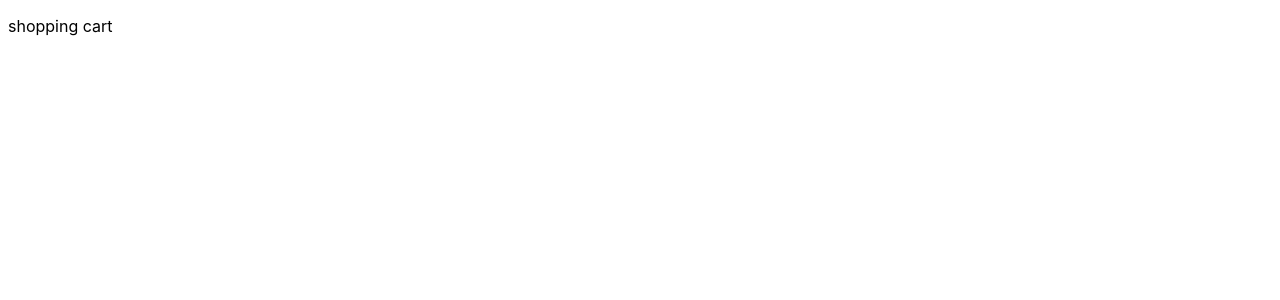
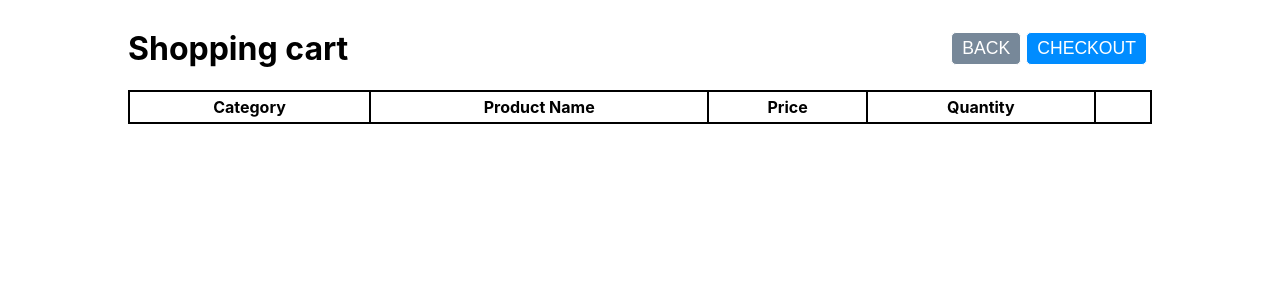
Before and after one commit to balazsvitus/online-shop-frontend, a React (Vite) app: page /cart in a window 1280 px wide. Shown: the top 300 px of the page. Built offline with nearby package versions, Linux system fonts and the light colour scheme.

Commit message:
Chapter 7: Shopping cart implementation

```diff
--- /dev/null
+++ b/src/contexts/ShoppingCartContext.tsx
@@ -0,0 +1,58 @@
+import { createContext, useState } from 'react';
+import { ProductDetailType } from '../types/ProductDetail';
+import { ShoppingCartItemType } from '../types/ShoppingCart';
+
+type ShoppingCartContextType = {
+  shoppingCart: ShoppingCartItemType[];
+  addToShoppingCart: (product: ProductDetailType) => void;
+  removeFromShoppingCart: (product: ProductDetailType) => void;
+};
+
+const ShoppingCartContext = createContext({} as ShoppingCartContextType);
+
+type ShoppingCartProviderProps = {
+  children: React.ReactNode;
+};
+
+export function ShoppingCartProvider({ children }: ShoppingCartProviderProps) {
+  const [shoppingCart, setShoppingCart] = useState<ShoppingCartItemType[]>([]);
+
+  const addToShoppingCart = (product: ProductDetailType) => {
+    const tempCart = shoppingCart;
+    const tempCartItem = tempCart.find((t) => t.product.id === product.id);
+    if (tempCartItem) {
+      tempCartItem.quantity += 1;
+    } else {
+      tempCart.push({
+        product,
+        quantity: 1,
+      });
+    }
+    setShoppingCart(tempCart);
+    alert(`${product.name} successfully added to the shopping cart!`);
+  };
+
+  const removeFromShoppingCart = (product: ProductDetailType) => {
+    const tempCart = shoppingCart;
+    const tempCartItem = tempCart.find((t) => t.product.id === product.id);
+    if (tempCartItem) {
+      if (tempCartItem.quantity > 1) {
+        tempCartItem.quantity -= 1;
+      } else {
+        delete tempCart[tempCart.indexOf(tempCartItem!)];
+      }
+      setShoppingCart(tempCart);
+      alert(`${product.name} successfully removed from the shopping cart!`);
+    }
+  };
+
+  return (
+    <ShoppingCartContext.Provider
+      value={{ shoppingCart, addToShoppingCart, removeFromShoppingCart }}
+    >
+      {children}
+    </ShoppingCartContext.Provider>
+  );
+}
+
+export default ShoppingCartContext;
--- a/src/features/products/pages/ProductDetails.tsx
+++ b/src/features/products/pages/ProductDetails.tsx
@@ -2,6 +2,7 @@ import { useNavigate, useParams } from 'react-router-dom';
 import useProductDetails from '../hooks/useProductDetails';
 import styles from '../styles/productDetails.module.css';
 import { useEffect } from 'react';
+import useShoppingCart from '../../../hooks/useShoppingCart';
 
 export default function ProductDetails() {
   const { id } = useParams();
@@ -13,6 +14,7 @@ export default function ProductDetails() {
     productDeleteLoading,
   } = useProductDetails(id!);
   const navigate = useNavigate();
+  const { addToShoppingCart } = useShoppingCart();
 
   useEffect(() => {
     if (!productDetailsLoading && !productDetails) {
@@ -40,7 +42,17 @@ export default function ProductDetails() {
   };
 
   const handleBack = () => {
-    navigate('../');
+    navigate('/');
+  };
+
+  const handleAddToCart = () => {
+    if (productDetails) {
+      addToShoppingCart(productDetails);
+    } else {
+      alert(
+        'An error occured while trying to add the item to the shopping cart!',
+      );
+    }
   };
 
   return (
@@ -64,6 +76,7 @@ export default function ProductDetails() {
                       BACK
                     </button>
                     <button>EDIT</button>
+                    <button onClick={handleAddToCart}>ADD TO CART</button>
                     <button
                       className={styles.deleteButton}
                       onClick={handleDelete}
--- /dev/null
+++ b/src/features/shoppingCart/components/ShoppingCartItem.tsx
@@ -0,0 +1,31 @@
+import { ProductDetailType } from '../../../types/ProductDetail';
+import { ShoppingCartItemType } from '../../../types/ShoppingCart';
+import styles from '../styles/shoppingCart.module.css';
+
+type ShoppingCartItemProps = {
+  shoppingCartItem: ShoppingCartItemType;
+  removeFromShoppingCart: (product: ProductDetailType) => void;
+};
+
+export default function ShoppingCartItem({
+  shoppingCartItem,
+  removeFromShoppingCart,
+}: ShoppingCartItemProps) {
+  const handleDelete = (product: ProductDetailType) => {
+    removeFromShoppingCart(product);
+  };
+  return (
+    <tr>
+      <td>{shoppingCartItem.product.category.name}</td>
+      <td>{shoppingCartItem.product.name}</td>
+      <td>{shoppingCartItem.product.price}</td>
+      <td>{shoppingCartItem.quantity}</td>
+      <td
+        className={`${styles.rowDeleteButton}`}
+        onClick={() => handleDelete(shoppingCartItem.product)}
+      >
+        {'X'}
+      </td>
+    </tr>
+  );
+}
--- a/src/features/shoppingCart/pages/ShoppingCart.tsx
+++ b/src/features/shoppingCart/pages/ShoppingCart.tsx
@@ -1,3 +1,54 @@
+import { useNavigate } from 'react-router-dom';
+import styles from '../styles/shoppingCart.module.css';
+import useShoppingCart from '../../../hooks/useShoppingCart';
+import ShoppingCartItem from '../components/ShoppingCartItem';
+
 export default function ShoppingCart() {
-  return <p>shopping cart</p>;
+  const navigate = useNavigate();
+  const loading = false;
+  const { shoppingCart, removeFromShoppingCart } = useShoppingCart();
+
+  const handleBack = () => {
+    navigate('/');
+  };
+
+  return (
+    <div className={`${styles.centerShoppingCartContainer}`}>
+      <div className={`${styles.shoppingCartContainer}`}>
+        <div className={`${styles.topRow}`}>
+          <h1>Shopping cart</h1>
+          <div className={`${styles.topRowButtons}`}>
+            <button className={styles.backButton} onClick={handleBack}>
+              BACK
+            </button>
+            <button>CHECKOUT</button>
+          </div>
+        </div>
+        {loading ? (
+          <p>Loading products...</p>
+        ) : (
+          <table>
+            <thead>
+              <tr>
+                <th scope="col">Category</th>
+                <th scope="col">Product Name</th>
+                <th scope="col">Price</th>
+                <th scope="col">Quantity</th>
+                <th scope="col"></th>
+              </tr>
+            </thead>
+            <tbody>
+              {shoppingCart.map((shoppingCartItem) => (
+                <ShoppingCartItem
+                  shoppingCartItem={shoppingCartItem}
+                  removeFromShoppingCart={removeFromShoppingCart}
+                  key={shoppingCartItem.product.id}
+                />
+              ))}
+            </tbody>
+          </table>
+        )}
+      </div>
+    </div>
+  );
 }
--- a/src/features/shoppingCart/styles/shoppingCart.module.css
+++ b/src/features/shoppingCart/styles/shoppingCart.module.css
@@ -0,0 +1,36 @@
+.centerShoppingCartContainer {
+  display: flex;
+  align-items: center;
+  justify-content: center;
+}
+
+.shoppingCartContainer {
+  width: 80vw;
+  display: flex;
+  flex-direction: column;
+}
+
+.topRow {
+  display: flex;
+  justify-content: space-between;
+  align-items: center;
+}
+
+button {
+  margin-right: 5px;
+  background-color: rgb(0, 140, 255);
+  color: white;
+  border-color: white;
+  font-size: 1.1rem;
+}
+
+.backButton {
+  background-color: lightslategray;
+}
+
+.rowDeleteButton {
+  cursor: pointer;
+  color: rgb(250, 30, 30);
+  font-weight: 700;
+  text-align: center;
+}
--- /dev/null
+++ b/src/hooks/useShoppingCart.ts
@@ -0,0 +1,14 @@
+import { useContext } from 'react';
+import ShoppingCartContext from '../contexts/ShoppingCartContext';
+
+export default function useShoppingCart() {
+  const context = useContext(ShoppingCartContext);
+
+  if (!context) {
+    throw new Error(
+      'You can only use the shopping cart context inside a context provider!',
+    );
+  }
+
+  return context;
+}
--- a/src/main.tsx
+++ b/src/main.tsx
@@ -1,10 +1,13 @@
-import React from 'react'
-import ReactDOM from 'react-dom/client'
-import App from './App.tsx'
-import './index.css'
+import React from 'react';
+import ReactDOM from 'react-dom/client';
+import App from './App.tsx';
+import './index.css';
+import { ShoppingCartProvider } from './contexts/ShoppingCartContext.tsx';
 
 ReactDOM.createRoot(document.getElementById('root')!).render(
   <React.StrictMode>
-    <App />
+    <ShoppingCartProvider>
+      <App />
+    </ShoppingCartProvider>
   </React.StrictMode>,
-)
+);
--- /dev/null
+++ b/src/types/ShoppingCart.ts
@@ -0,0 +1,6 @@
+import { ProductDetailType } from './ProductDetail';
+
+export type ShoppingCartItemType = {
+  product: ProductDetailType;
+  quantity: number;
+};
```
